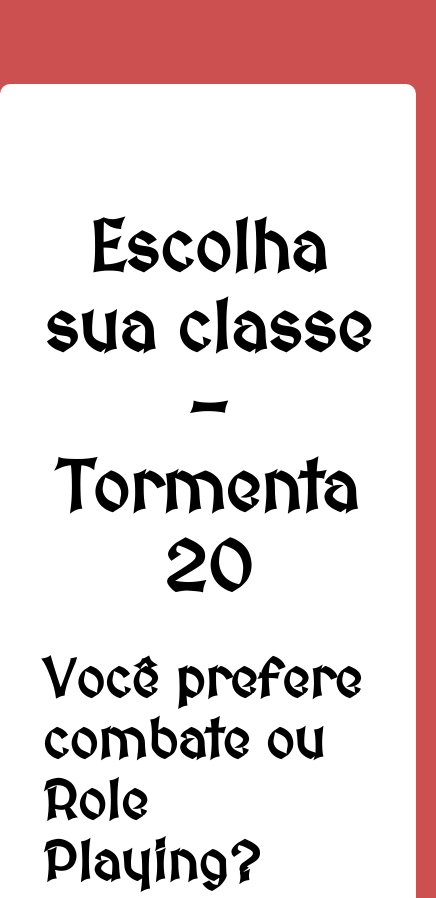
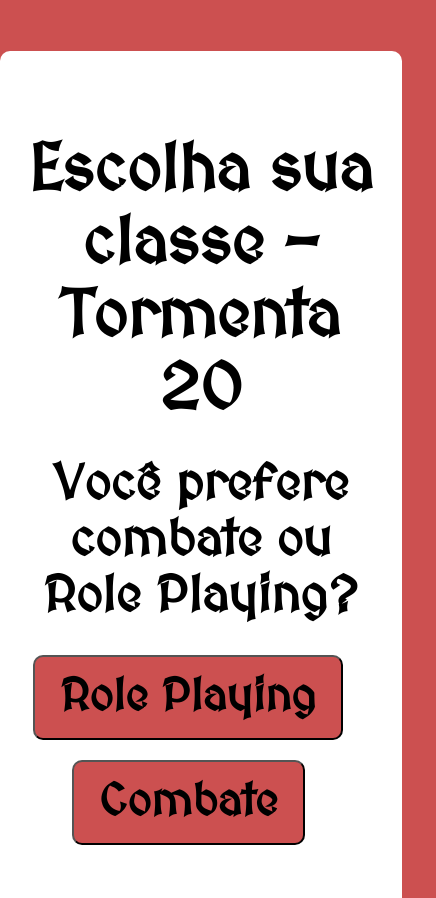
Before and after one commit to MatheusGarciia/Choose-your-class-T20-JS, a plain HTML site: page index.html in a window 390 px wide. Shown: the top 898 px of the page, 436 px wide, since content can reach past the window. Drawn offline with Linux system fonts and the light colour scheme.

Commit message:
Responsive

```diff
--- a/dados.js
+++ b/dados.js
@@ -132,7 +132,7 @@
         {
             id: 16,
             classe: "Nobre",
-            imagem: "https://i.imgur.com/TyKNFX2.png"
+            imagem: "https://i.ibb.co/vcD95f0/TyKNFX2.png"
         },
         {
             id: 17,
--- a/index.html
+++ b/index.html
@@ -6,6 +6,7 @@
     <title>Escolha sua Classe T20</title>
 
     <link rel="stylesheet" href="style.css">
+    <link rel="stylesheet" href="styleResponsive.css">
     <link rel="preconnect" href="https://fonts.googleapis.com">
     <link rel="preconnect" href="https://fonts.gstatic.com" crossorigin>
     <link href="https://fonts.googleapis.com/css2?family=MedievalSharp&display=swap" rel="stylesheet">
--- a/style.css
+++ b/style.css
@@ -44,6 +44,7 @@
     font-size: 54px;
     font-weight: bold;
     margin-bottom: 40px;
+    text-align: center;
 }
 
 .answers {
--- /dev/null
+++ b/styleResponsive.css
@@ -0,0 +1,40 @@
+@media screen and (max-width: 620px) {
+
+    .container {
+        margin: 6vh auto;
+        padding: 10vh 3vh;
+        width: 90%;
+    }
+
+    .title {
+        font-size: 65px;
+        margin-bottom: 30px;
+    }
+
+    .subtitle{
+        font-size: 50px;
+        margin-bottom: 30px;
+    }
+
+    .question {
+        font-size: 50px;
+        margin-bottom: 30px;
+    }
+
+    .answers {
+        display: flex;
+        flex-direction: column;
+        align-items: center;
+    }
+
+    .btn-answer{
+        margin-bottom: 20px;
+        font-size: 45px;
+        padding: 15px 25px;
+    }
+
+    .img-response {
+        width: 350px;
+        height: 100%;
+    }
+  }
```
